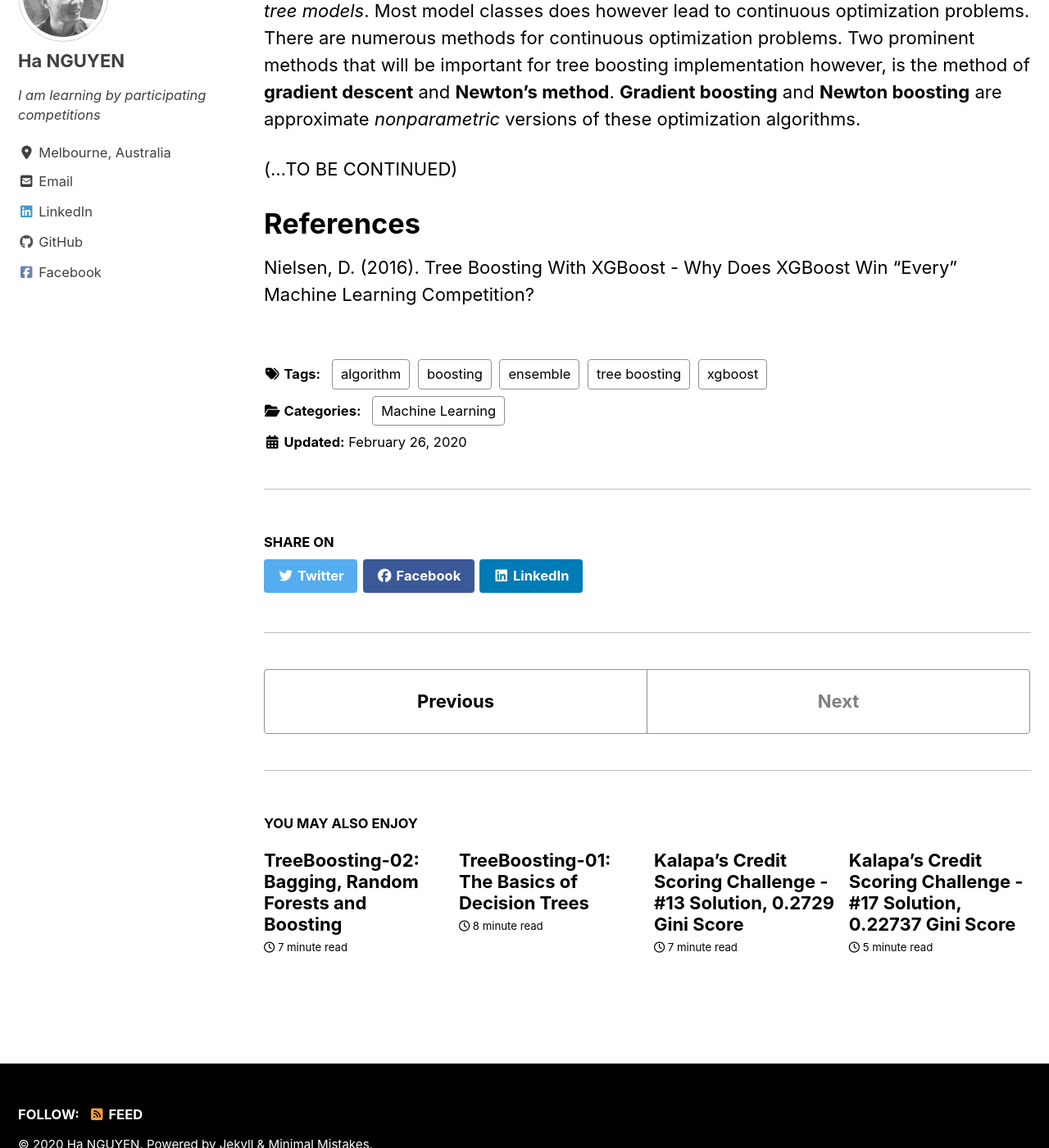
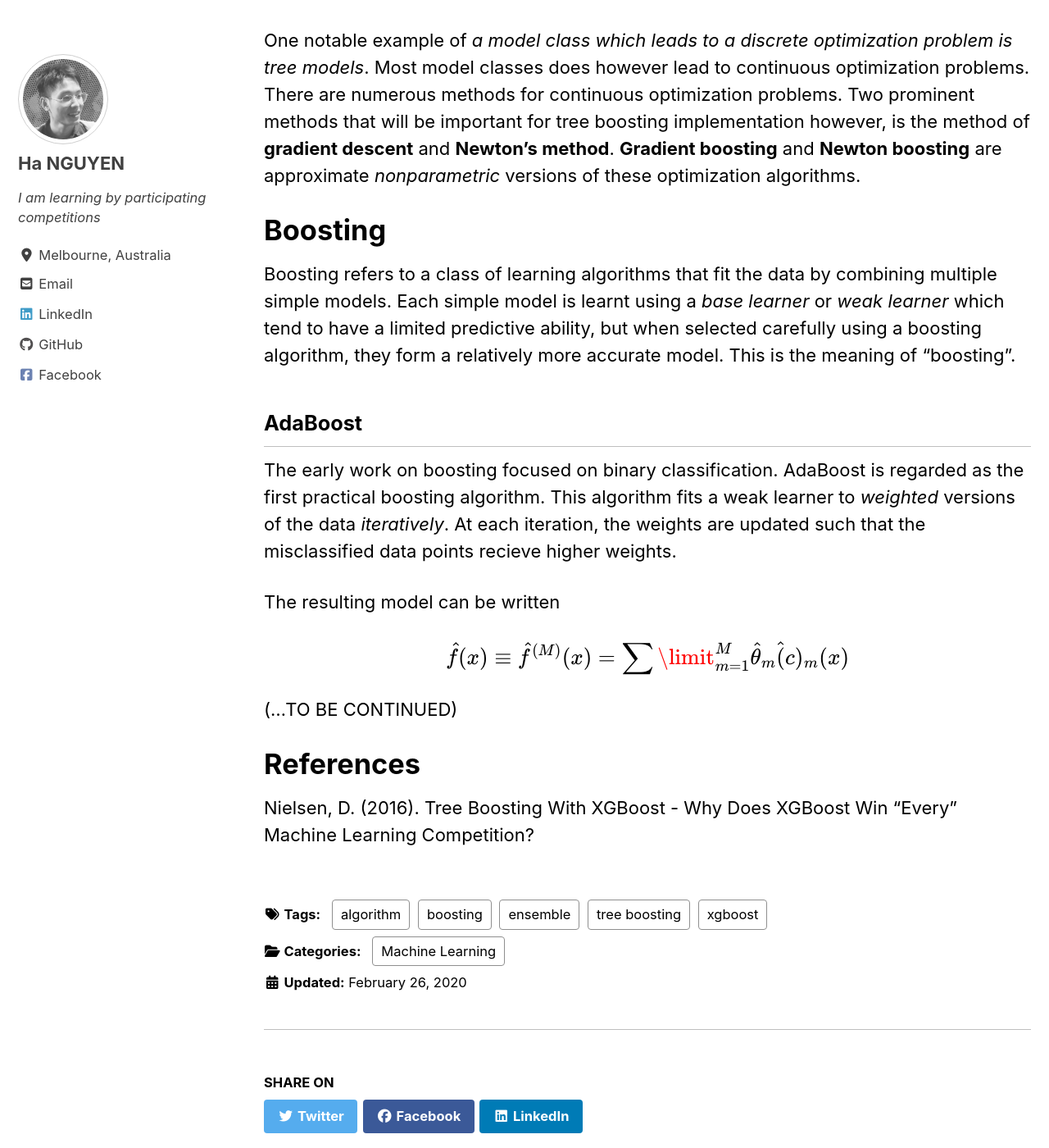
Before and after one commit to datasciblog/datasciblog.github.io, a Jekyll site: the page built from _posts/2020-02-26-tree-boosting-03.md, in a window 1280 px wide and 1400 px high, scrolled down 4934 px. Shown: the whole window at 82% size. Built offline with Jekyll 4.4.1, drawn with Linux system fonts in a browser that asks for light colours; cached includes are drawn as plain includes; nearby versions of some CDN libraries; formulas are drawn with MathJax 3; some of the changed text lies outside the part shown.

Commit message:
Update 2020-02-26-tree-boosting-03.md

```diff
--- a/_posts/2020-02-26-tree-boosting-03.md
+++ b/_posts/2020-02-26-tree-boosting-03.md
@@ -120,6 +120,19 @@ Different choices of model classes and loss functions will lead to different opt
 
 One notable example of *a model class which leads to a discrete optimization problem is tree models*. Most model classes does however lead to continuous optimization problems. There are numerous methods for continuous optimization problems. Two prominent methods that will be important for tree boosting implementation however, is the method of **gradient descent** and **Newton’s method**. **Gradient boosting** and **Newton boosting** are approximate *nonparametric* versions of these optimization algorithms.
 
+# Boosting
+
+Boosting refers to a class of learning algorithms that fit the data by combining multiple simple models. Each simple model is learnt using a *base learner* or *weak learner* which tend to have a limited predictive ability, but when selected carefully
+using a boosting algorithm, they form a relatively more accurate model. This is the meaning of "boosting".
+
+## AdaBoost
+
+The early work on boosting focused on binary classification. AdaBoost is regarded as the first practical boosting algorithm. This algorithm fits a weak learner to *weighted* versions of the data *iteratively*. At each iteration, the weights are updated such that the misclassified data points recieve higher weights.
+
+The resulting model can be written
+
+$$\hat{f}(x) ≡ \hat{f}^{(M)}(x) = \sum\limit_{m=1}^M \hat{\theta}_m \hat(c)_m(x)$$
+
 
 (...TO BE CONTINUED)
 
```
